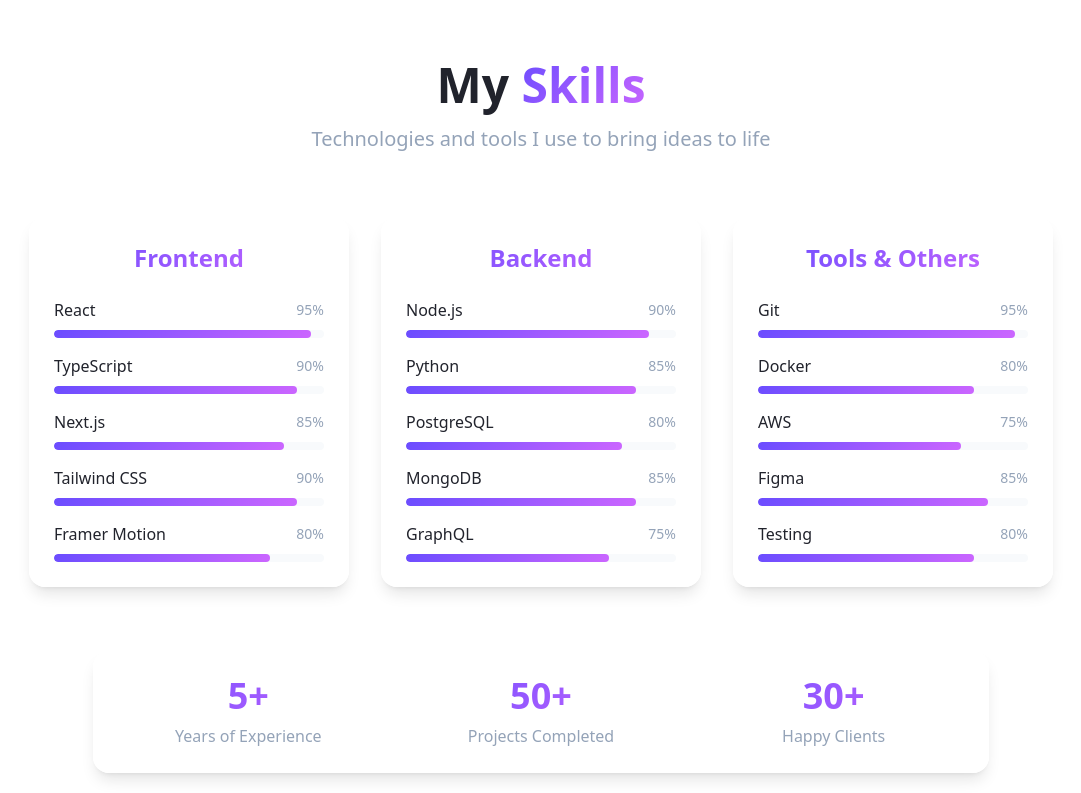
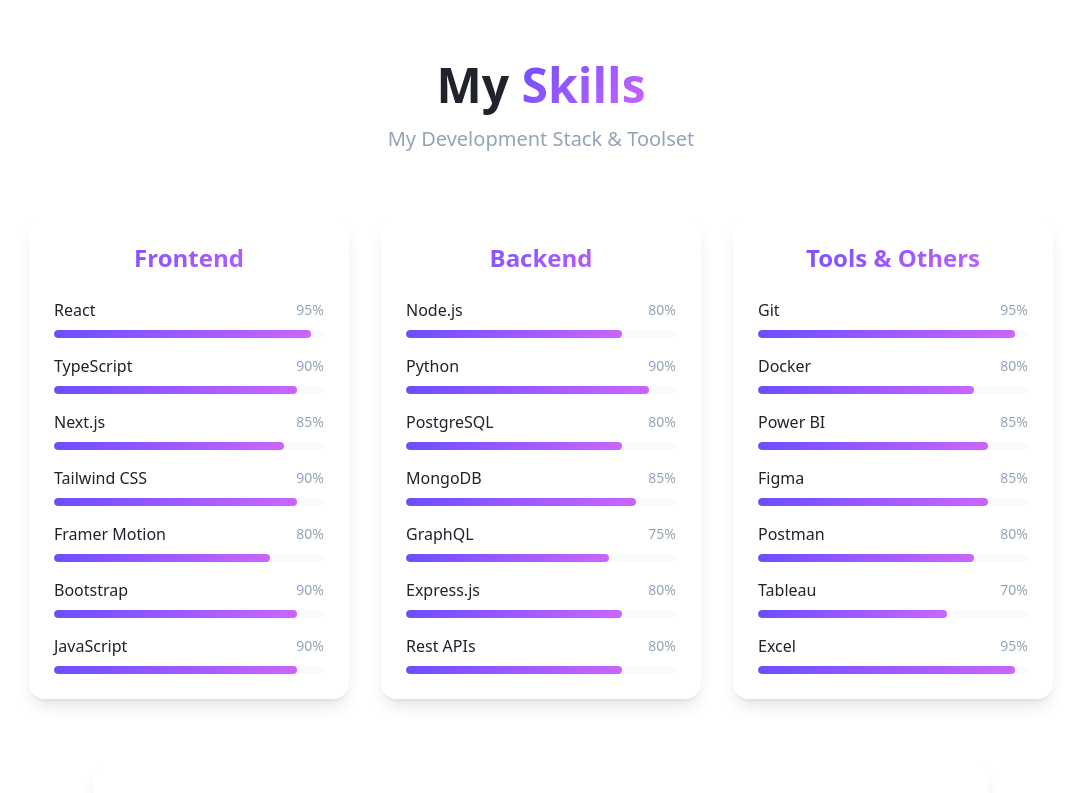
Before and after one commit to tarunvinodhkumar/Personal-Portfolio, a React (Vite) app: page / in a window 1280 px wide. Shown: the part 7020-7813 px from the top of the page, without its empty margins (99-1180 px from the left). Built offline with nearby package versions, Linux system fonts and the light colour scheme.

Commit message:
Skills_Section_Changes_Commit

```diff
--- a/src/components/sections/SkillsSection.tsx
+++ b/src/components/sections/SkillsSection.tsx
@@ -10,16 +10,20 @@ const SkillsSection = () => {
         { name: 'Next.js', level: 85 },
         { name: 'Tailwind CSS', level: 90 },
         { name: 'Framer Motion', level: 80 },
+        { name: 'Bootstrap', level: 90 },
+        { name: 'JavaScript', level: 90 },
       ],
     },
     {
       title: 'Backend',
       skills: [
-        { name: 'Node.js', level: 90 },
-        { name: 'Python', level: 85 },
+        { name: 'Node.js', level: 80 },
+        { name: 'Python', level: 90 },
         { name: 'PostgreSQL', level: 80 },
         { name: 'MongoDB', level: 85 },
         { name: 'GraphQL', level: 75 },
+        { name: 'Express.js', level: 80 },
+        { name: 'Rest APIs', level: 80 },
       ],
     },
     {
@@ -27,9 +31,11 @@ const SkillsSection = () => {
       skills: [
         { name: 'Git', level: 95 },
         { name: 'Docker', level: 80 },
-        { name: 'AWS', level: 75 },
+        { name: 'Power BI', level: 85 },
         { name: 'Figma', level: 85 },
-        { name: 'Testing', level: 80 },
+        { name: 'Postman', level: 80 },
+        { name: 'Tableau', level: 70 },
+        { name: 'Excel', level: 95 },
       ],
     },
   ];
@@ -48,7 +54,7 @@ const SkillsSection = () => {
             My <span className="text-gradient">Skills</span>
           </h2>
           <p className="text-xl text-muted-foreground max-w-2xl mx-auto">
-            Technologies and tools I use to bring ideas to life
+          My Development Stack & Toolset
           </p>
         </motion.div>
 
@@ -117,9 +123,9 @@ const SkillsSection = () => {
           <div className="glass-card max-w-4xl mx-auto">
             <div className="grid md:grid-cols-3 gap-8 text-center">
               {[
-                { label: 'Years of Experience', value: '5+' },
-                { label: 'Projects Completed', value: '50+' },
-                { label: 'Happy Clients', value: '30+' },
+                { label: 'Technologies Mastered', value: '15+' },
+                { label: 'Projects Built', value: '10+' },
+                { label: 'Hours of Learning', value: '1000+' },
               ].map((stat, index) => (
                 <motion.div
                   key={stat.label}
```
Also changed, not shown: src/components/sections/ProjectsSection.tsx (+0 -18 lines).
